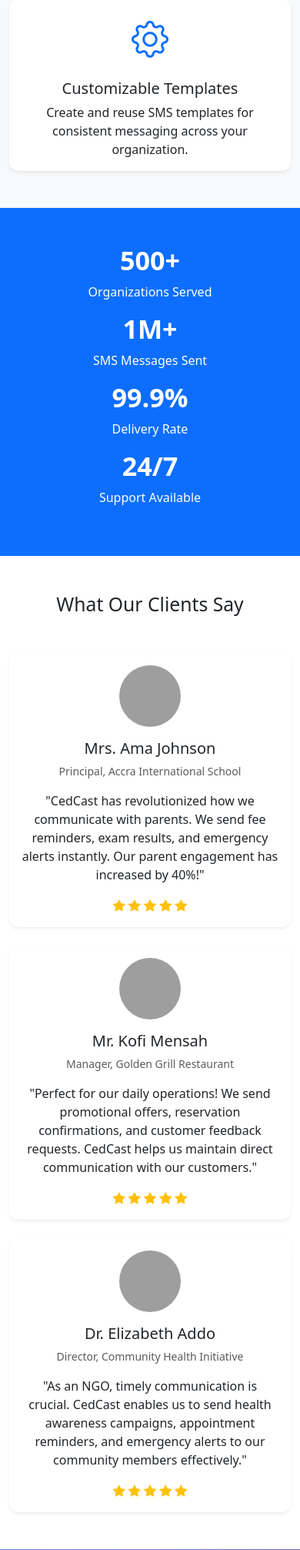
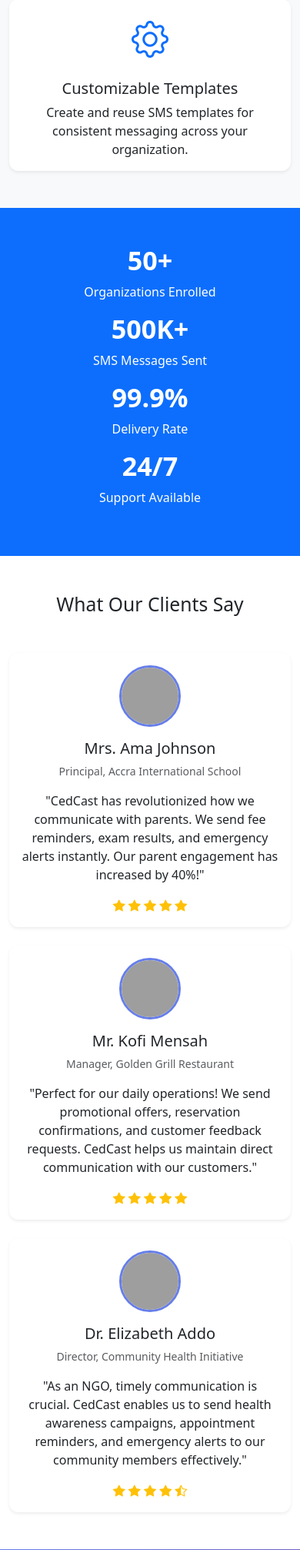
Before and after one commit to Cedcast/CedCast-app, a Django app: page / in a window 390 px wide. Shown: the part 2172-4185 px from the top of the page at 77% size. Run offline with Django 5.2, Linux system fonts and the light colour scheme; grey boxes are pictures that could not be loaded.

Commit message:
Update landing page: accurate stats (50+ orgs, 500K+ SMS), Ghanaian testimonial photos, Kumasi location, kwame@cedcast.com email, +233530422137 phone, 60-day trial, favicon, and varied ratings

```diff
--- a/core/templates/home.html
+++ b/core/templates/home.html
@@ -3,6 +3,7 @@
 {% block title %}CedCast - Modern SMS Platform for Organizations{% endblock %}
 {% block body_class %}landing-page{% endblock %}
 {% block extra_head %}
+<link rel="icon" href="{% static 'images/cedcast_logo.png' %}" type="image/png">
 <style>
 .hero {
     background: linear-gradient(135deg, #667eea 0%, #764ba2 100%);
@@ -73,7 +74,7 @@
                     </div>
                     <div class="d-flex align-items-center text-light">
                         <i class="bi bi-check-circle-fill me-2"></i>
-                        <small>No setup fees • 14-day free trial • Cancel anytime</small>
+                        <small>No setup fees • 60-day free trial • Cancel anytime</small>
                     </div>
                 </div>
                 <div class="col-lg-6 text-center">
@@ -151,11 +152,11 @@
         <div class="container">
             <div class="row text-center">
                 <div class="col-md-3">
-                    <h2 class="display-4 fw-bold">500+</h2>
-                    <p>Organizations Served</p>
+                    <h2 class="display-4 fw-bold">50+</h2>
+                    <p>Organizations Enrolled</p>
                 </div>
                 <div class="col-md-3">
-                    <h2 class="display-4 fw-bold">1M+</h2>
+                    <h2 class="display-4 fw-bold">500K+</h2>
                     <p>SMS Messages Sent</p>
                 </div>
                 <div class="col-md-3">
@@ -178,7 +179,7 @@
                 <div class="col-md-4">
                     <div class="card h-100 border-0 shadow-sm">
                         <div class="card-body text-center">
-                            <img src="https://randomuser.me/api/portraits/women/45.jpg" alt="Mrs. Ama Johnson" class="rounded-circle mb-3" style="width: 80px; height: 80px; object-fit: cover;">
+                            <img src="https://randomuser.me/api/portraits/women/45.jpg?nat=gh" alt="Mrs. Ama Johnson" class="rounded-circle mb-3 testimonial-img" style="width: 80px; height: 80px; object-fit: cover;">
                             <h5 class="card-title">Mrs. Ama Johnson</h5>
                             <p class="text-muted small">Principal, Accra International School</p>
                             <p class="card-text">"CedCast has revolutionized how we communicate with parents. We send fee reminders, exam results, and emergency alerts instantly. Our parent engagement has increased by 40%!"</p>
@@ -195,7 +196,7 @@
                 <div class="col-md-4">
                     <div class="card h-100 border-0 shadow-sm">
                         <div class="card-body text-center">
-                            <img src="https://randomuser.me/api/portraits/men/32.jpg" alt="Mr. Kofi Mensah" class="rounded-circle mb-3" style="width: 80px; height: 80px; object-fit: cover;">
+                            <img src="https://randomuser.me/api/portraits/men/32.jpg?nat=gh" alt="Mr. Kofi Mensah" class="rounded-circle mb-3 testimonial-img" style="width: 80px; height: 80px; object-fit: cover;">
                             <h5 class="card-title">Mr. Kofi Mensah</h5>
                             <p class="text-muted small">Manager, Golden Grill Restaurant</p>
                             <p class="card-text">"Perfect for our daily operations! We send promotional offers, reservation confirmations, and customer feedback requests. CedCast helps us maintain direct communication with our customers."</p>
@@ -212,7 +213,7 @@
                 <div class="col-md-4">
                     <div class="card h-100 border-0 shadow-sm">
                         <div class="card-body text-center">
-                            <img src="https://randomuser.me/api/portraits/women/28.jpg" alt="Dr. Elizabeth Addo" class="rounded-circle mb-3" style="width: 80px; height: 80px; object-fit: cover;">
+                            <img src="https://randomuser.me/api/portraits/women/28.jpg?nat=gh" alt="Dr. Elizabeth Addo" class="rounded-circle mb-3 testimonial-img" style="width: 80px; height: 80px; object-fit: cover;">
                             <h5 class="card-title">Dr. Elizabeth Addo</h5>
                             <p class="text-muted small">Director, Community Health Initiative</p>
                             <p class="card-text">"As an NGO, timely communication is crucial. CedCast enables us to send health awareness campaigns, appointment reminders, and emergency alerts to our community members effectively."</p>
@@ -221,7 +222,7 @@
                                 <i class="bi bi-star-fill"></i>
                                 <i class="bi bi-star-fill"></i>
                                 <i class="bi bi-star-fill"></i>
-                                <i class="bi bi-star-fill"></i>
+                                <i class="bi bi-star-half"></i>
                             </div>
                         </div>
                     </div>
@@ -302,9 +303,9 @@
                 </div>
                 <div class="col-md-4">
                     <h5>Contact Us</h5>
-                    <p><i class="bi bi-envelope"></i> support@cedcast.com</p>
-                    <p><i class="bi bi-phone"></i> +233 XX XXX XXXX</p>
-                    <p><i class="bi bi-geo-alt"></i> Accra, Ghana</p>
+                    <p><i class="bi bi-envelope"></i> kwame@cedcast.com</p>
+                    <p><i class="bi bi-phone"></i> +233530422137</p>
+                    <p><i class="bi bi-geo-alt"></i> Kumasi, Ghana</p>
                 </div>
             </div>
             <hr>
```
